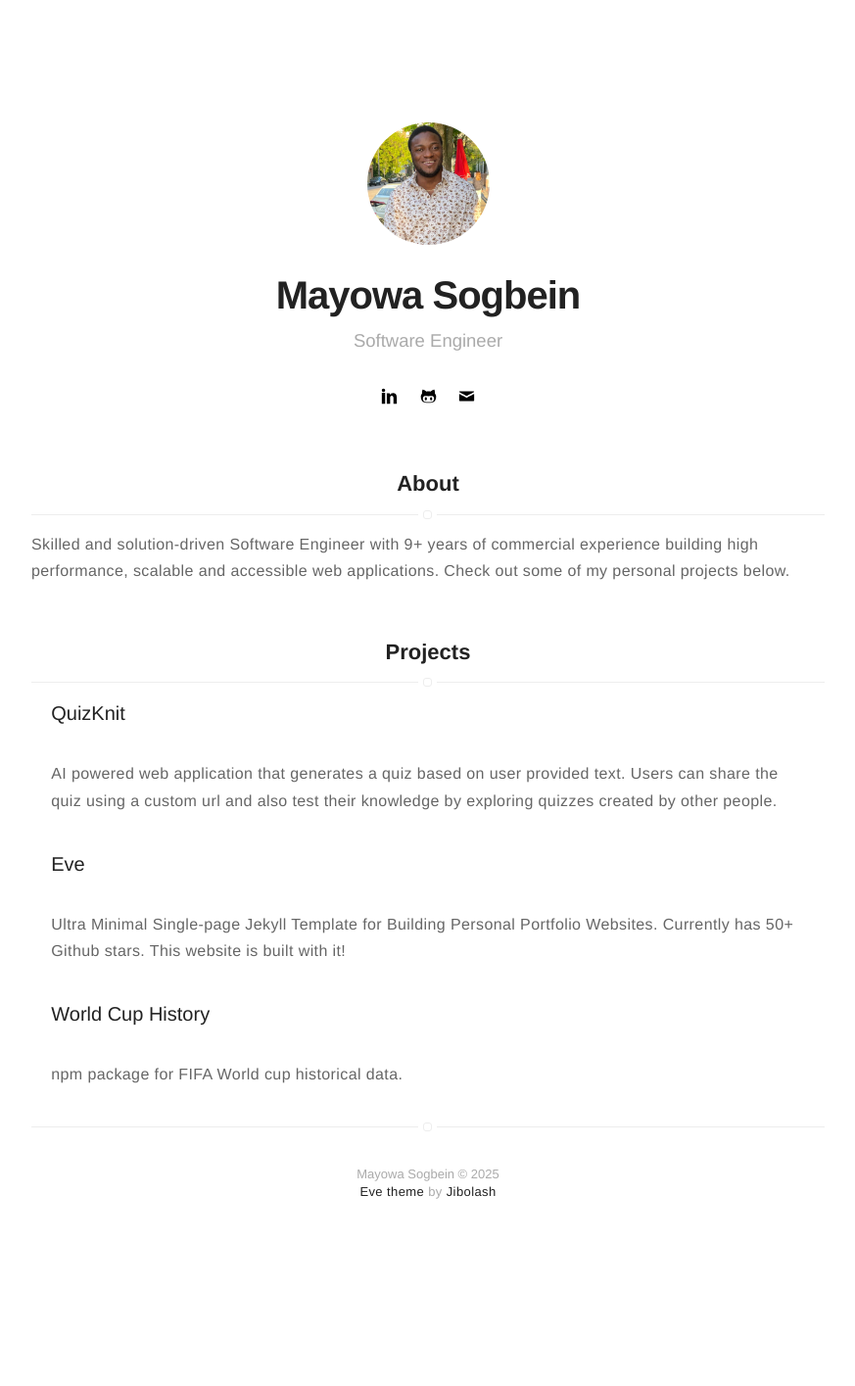
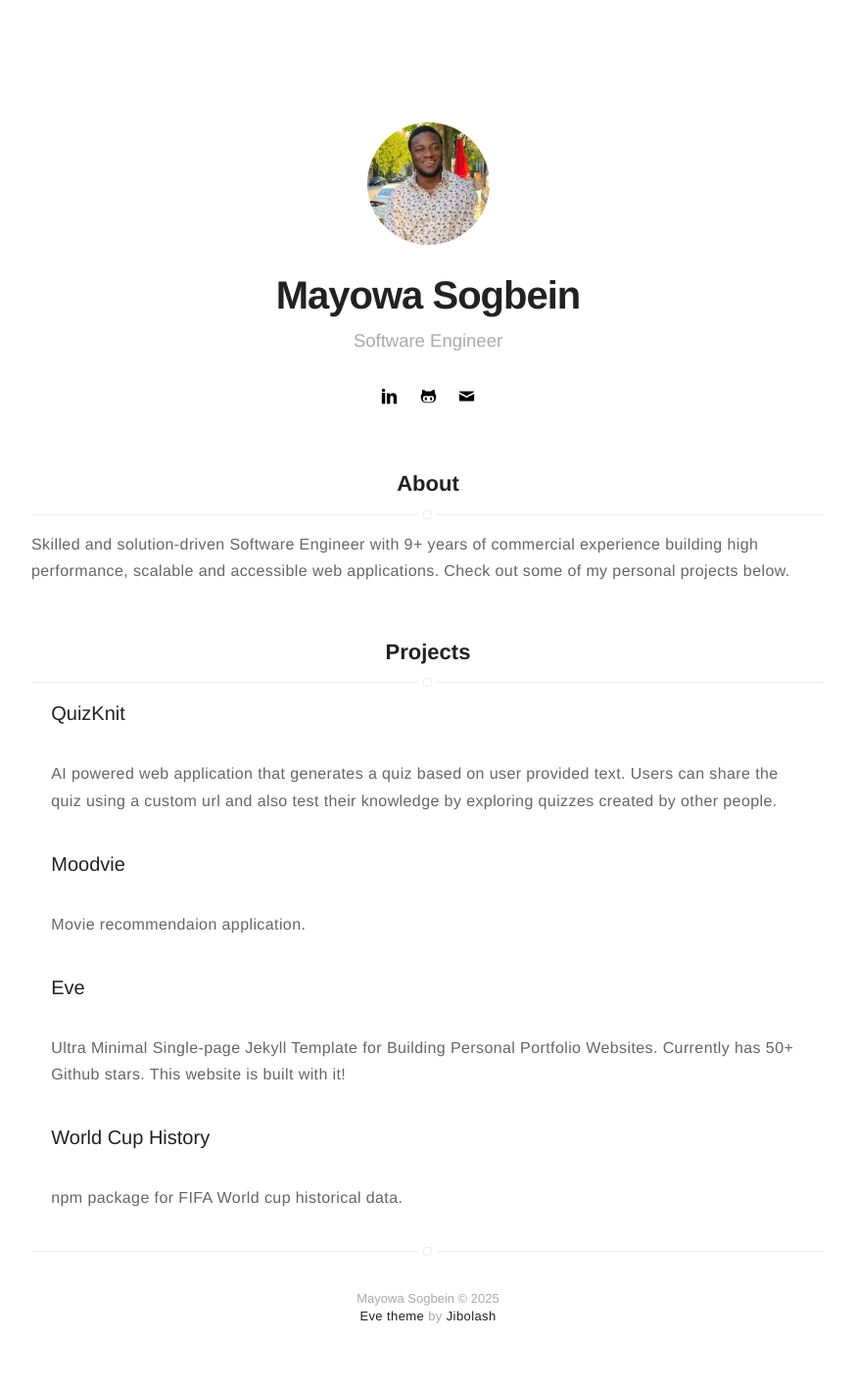
Before and after one commit to jibolash/jibolash.github.io, a Jekyll site: the page built from index.html, in a window 1280 px wide. Shown: the whole page at 98% size, without its empty margins (203-1076 px from the left). Built offline with Jekyll 4.4.1, drawn with Linux system fonts in a browser that asks for light colours; before the commit the page ends 1288 px from its top, so only the background shows below that.

Commit message:
add moodvie

```diff
--- a/_config.yml
+++ b/_config.yml
@@ -63,6 +63,10 @@ project-list:
         name: QuizKnit
         description: AI powered web application that generates a quiz based on user provided text. Users can share the quiz using a custom url and also test their knowledge by exploring quizzes created by other people.
         url: https://quizknit.com
+    Moodvie:
+        name: Moodvie
+        description: Movie recommendaion application.
+        url: https://moodvie.app
     Eve:
         name: Eve
         description: Ultra Minimal Single-page Jekyll Template for Building Personal Portfolio Websites. Currently has 50+ Github stars. This website is built with it!
```
